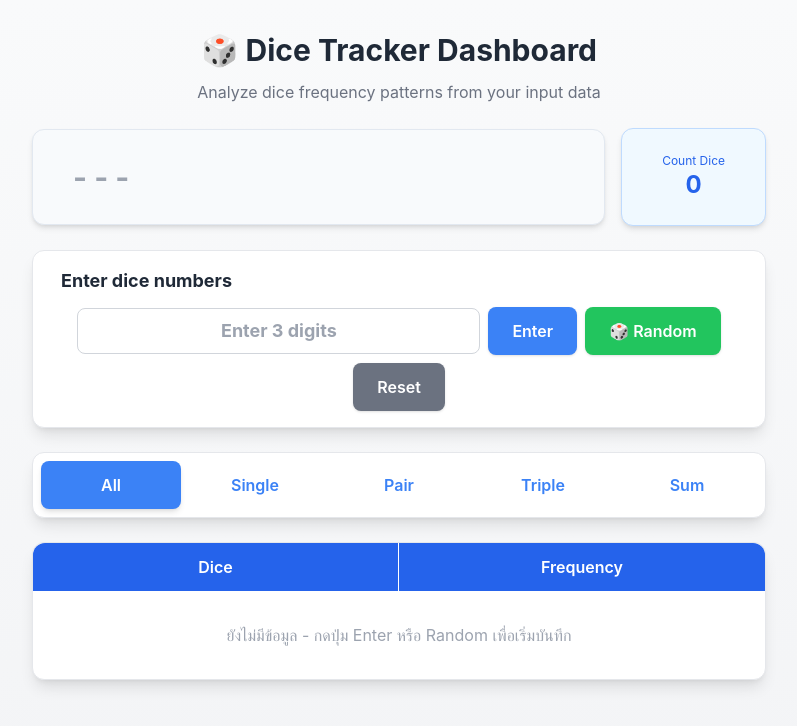
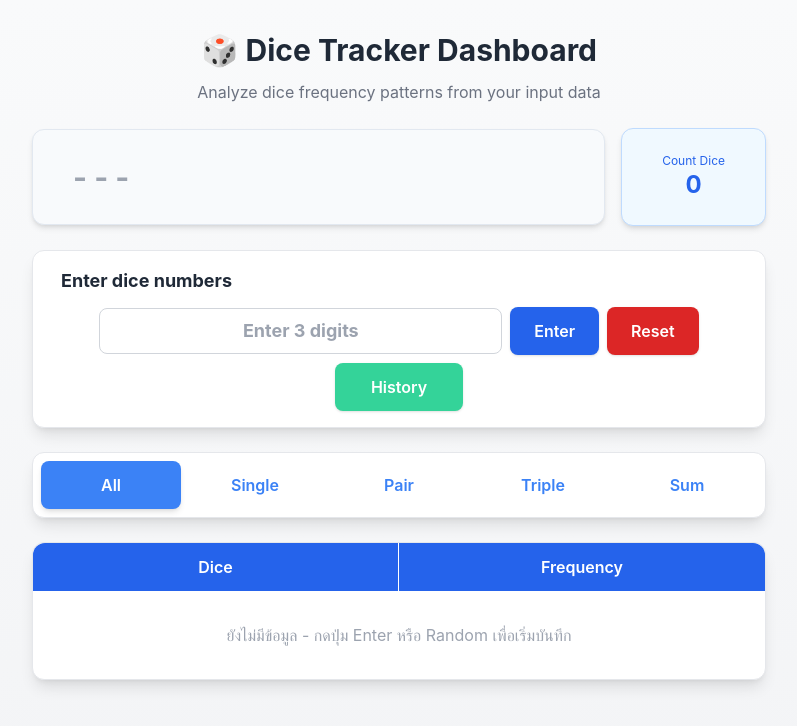
Before and after one commit to Nuttanon-Kingkaewrungrote/project, a React (Vite) app: page / in a window 1280 px wide. Shown: the top 726 px of the page, without its empty margins (241-1038 px from the left). Built offline with nearby package versions, Linux system fonts and the light colour scheme.

Commit message:
fix random to history

```diff
--- a/src/App.jsx
+++ b/src/App.jsx
@@ -73,18 +73,6 @@ function App() {
   const handleClear = () => {
     setHistory([]);
     setLastRoll(null);
-  };
-
-  const handleRandom = () => {
-    setIsRolling(true);
-    const d1 = Math.floor(Math.random() * 6) + 1;
-    const d2 = Math.floor(Math.random() * 6) + 1;
-    const d3 = Math.floor(Math.random() * 6) + 1;
-    setTimeout(() => {
-      setHistory(prev => [...prev, [d1, d2, d3]]);
-      setLastRoll([d1, d2, d3]);
-      setIsRolling(false);
-    }, 500);
   };
 
   const getFrequency = (count) => {
@@ -213,7 +201,6 @@ function App() {
           manualInput={manualInput}
           setManualInput={setManualInput}
           onManualEntry={handleManualEntrySingle}
-          onRandom={handleRandom}
           onClear={handleClear}
           isRolling={isRolling}
         />
--- a/src/components/DiceInput.jsx
+++ b/src/components/DiceInput.jsx
@@ -28,23 +28,23 @@ const DiceInput = ({
 
           <button
             onClick={onManualEntry}
-            className="px-6 py-3 bg-blue-500 text-white rounded-lg hover:bg-blue-600 font-semibold shadow transition-colors"
+            className="px-6 py-3 bg-blue-600  text-white rounded-lg hover:bg-blue-500 font-semibold shadow transition-colors"
           >
             Enter
           </button>
         </div>
         <button
+          onClick={onClear}
+          className="px-6 py-3 bg-red-600 hover:bg-red-400 text-white font-semibold rounded-lg shadow transition-colors"
+        >
+          Reset
+        </button>
+        <button
           onClick={onRandom}
           disabled={isRolling}
-          className="px-6 py-3 bg-green-500 hover:bg-green-600 text-white font-semibold rounded-lg shadow transition-colors disabled:opacity-50"
+          className="px-9 py-3 bg-emerald-400 hover:bg-emerald-600 text-white font-semibold rounded-lg shadow transition-colors disabled:opacity-50"
         >
-          🎲 Random
-        </button>
-        <button
-          onClick={onClear}
-          className="px-6 py-3 bg-gray-500 hover:bg-gray-600 text-white font-semibold rounded-lg shadow transition-colors"
-        >
-          Reset
+          History
         </button>
       </div>
     </div>
--- a/src/components/LastRollDisplay.jsx
+++ b/src/components/LastRollDisplay.jsx
@@ -1,13 +1,13 @@
 import React from 'react';
 import DiceFace from './DiceFace';
 
-const LastRollDisplay = ({ lastRoll, isRolling, historyLength }) => {
+const LastRollDisplay = ({ lastRoll, historyLength }) => {
   return (
     <div className="flex items-center gap-4 mb-6">
       {/* Dice + Result */}
       <div className="flex items-center gap-8 bg-slate-50 border border-slate-200 px-10 py-5 rounded-xl shadow-md flex-1 min-h-[96px]">
         {/* Dice */}
-        <div className={`flex gap-3 ${isRolling ? 'animate-pulse' : ''}`}>
+        <div className="flex gap-3">
           {lastRoll ? (
             lastRoll.map((d, i) => (
               <DiceFace key={i} value={d} size="md" />
```
